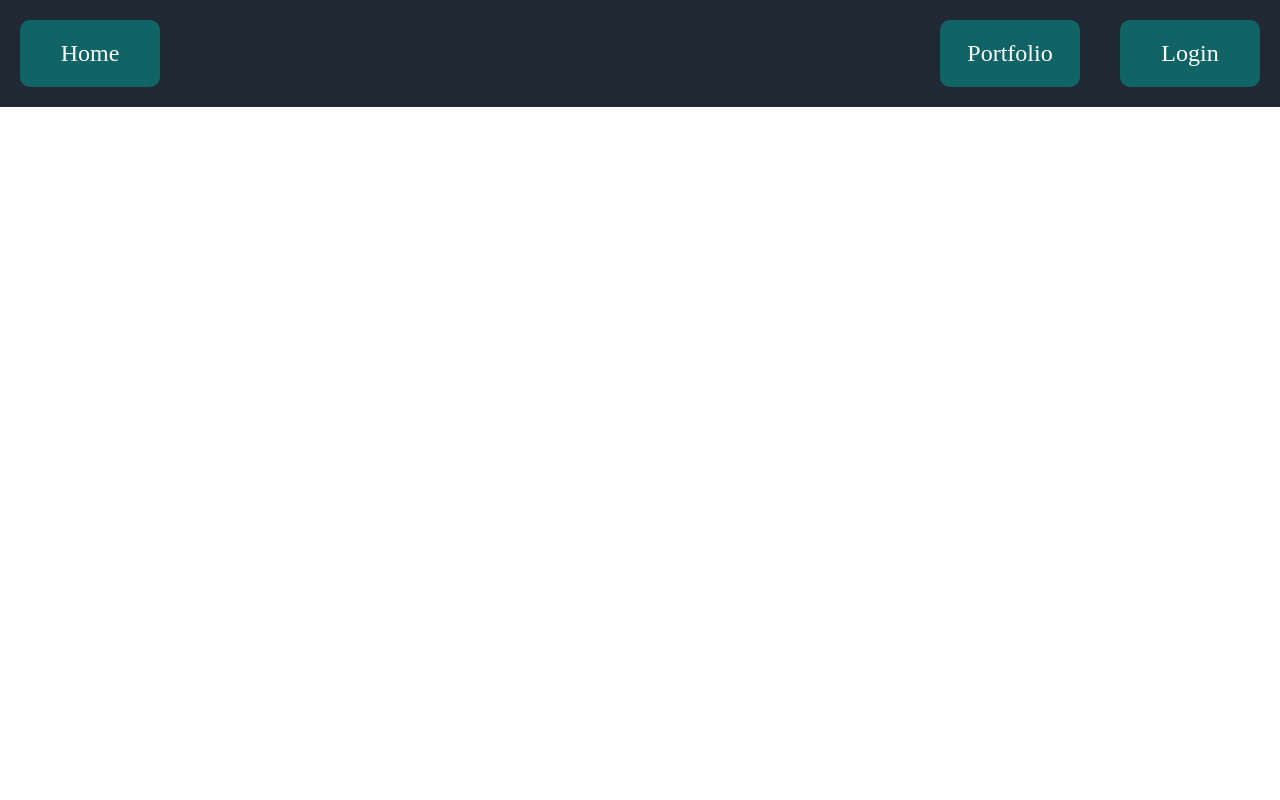
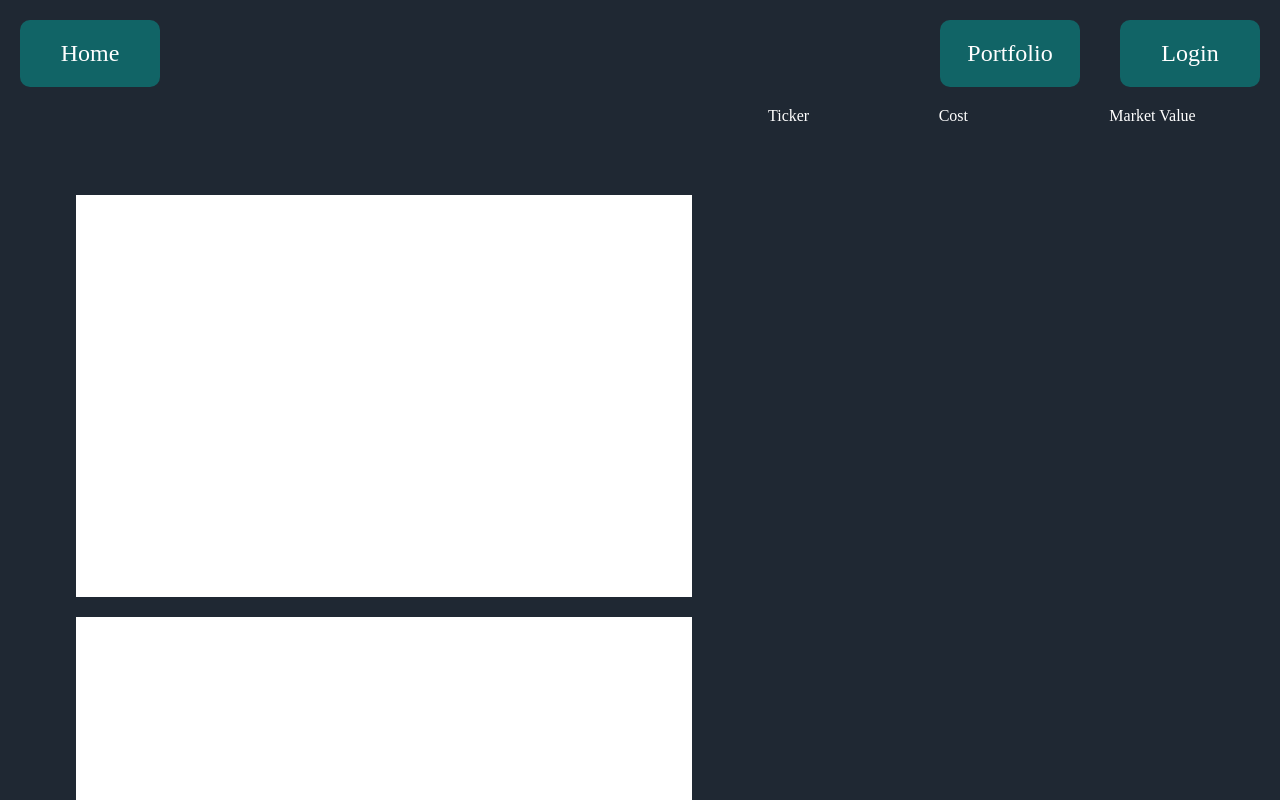
Before and after one commit to danm364/capstoneproject, a React (Create React App) app: page /portfolio in a window 1280 px wide. Shown: the top 800 px of the page. Built offline with nearby package versions, Linux system fonts and the light colour scheme.

Commit message:
Add portfolio page

```diff
--- a/src/App.js
+++ b/src/App.js
@@ -1,7 +1,8 @@
 import React, {useState} from 'react';
 import './scss/main.css';
 import Login from './components/Login';
-import Pricing from './components/pricing';
+import Pricing from './components/Pricing';
+import Portfolio from './components/Portfolio';
 import {Routes, Route, Link} from 'react-router-dom';
 
 function App() {
@@ -21,6 +22,7 @@ function App() {
       <Routes>
         <Route path="/" element={<Pricing />} />
         <Route path="/login" element={<Login />} />
+        <Route path="/portfolio" element={<Portfolio />} />
       </Routes>
     </div>
   );
--- /dev/null
+++ b/src/components/Portfolio.js
@@ -0,0 +1,29 @@
+import React from "react";
+
+
+
+
+
+const Portfolio = () => {
+    return (
+
+        <div className="portfolio__section">
+            <div className="portfolio__container">
+                <div className="portfolio__graphs"></div>
+                <div className="portfolio__graphs"></div>
+            </div>
+            <div className="portfolio__holdings">
+                <div className="portfolio__headers">
+                    <div>Ticker</div>
+                    <div>Cost</div>
+                    <div>Market Value</div>
+                </div>
+
+
+            </div>
+        </div>
+
+    )
+}
+
+export default Portfolio
--- a/src/scss/main.css
+++ b/src/scss/main.css
@@ -51,24 +51,30 @@
   -moz-column-gap: 50px;
        column-gap: 50px;
   row-gap: 100px;
-  align-items: center;
+  align-items: start;
   flex-wrap: wrap;
   justify-content: space-around;
+  height: 100vh;
+  padding-top: 100px;
+  padding-bottom: 50px;
 }
 .pricing__card {
   border: 5px solid #2c3531;
-  background-color: #ffcb9a;
+  background-color: #1F2833;
   width: 80%;
-  max-width: 430px;
+  max-width: 350px;
   text-align: center;
   display: flex;
   flex-direction: column;
+}
+.pricing__card * {
+  color: white;
 }
 .pricing__btn {
   width: 20%;
   height: 2rem;
   border-radius: 2px;
-  color: #ffcb9a;
+  color: white;
   background-color: #116466;
 }
 .pricing__info-list {
@@ -82,7 +88,7 @@
   vertical-align: bottom;
 }
 .pricing__info-item:first-child {
-  border-top: 5px solid black;
+  border-top: 5px solid #116466;
   margin: 0 20px;
   padding-top: 25px;
 }
@@ -166,8 +172,40 @@
   align-items: center;
 }
 
+.portfolio__section {
+  height: 1000px;
+  background-color: #1F2833;
+  display: flex;
+}
+.portfolio__container {
+  background-color: #1F2833;
+  width: 60vw;
+  height: 100%;
+  display: flex;
+  flex-direction: column;
+  justify-content: center;
+  align-items: center;
+  row-gap: 20px;
+}
+.portfolio__graphs {
+  width: 80%;
+  height: 400px;
+  border: 1px solid white;
+  background-color: white;
+}
+.portfolio__headers {
+  display: flex;
+  width: 40vw;
+}
+.portfolio__headers * {
+  flex: 33%;
+  color: white;
+}
+
 body {
   margin: 0;
   box-sizing: border-box;
   color: #2c3531;
+  width: 100%;
+  height: 100%;
 }/*# sourceMappingURL=main.css.map */
--- a/src/scss/main.scss
+++ b/src/scss/main.scss
@@ -2,9 +2,11 @@
 @use "./partials/pricing" as *;
 @use "./partials/variables" as *;
 @use "./partials/login" as *;
-
+@use "./partials/portfolio" as *;
 body {
     margin: 0;
     box-sizing: border-box;
     color: $secondary-color;
+    width: 100%;
+    height: 100%;
 }
--- a/src/scss/partials/_navbar.scss
+++ b/src/scss/partials/_navbar.scss
@@ -4,7 +4,7 @@
     display: flex;
     list-style: none;
     justify-content: space-between;
-    background-color: $navbar-color;
+    background-color: $primary-bg;
     margin: 0;
     flex-direction: column;
     padding: 0;
--- /dev/null
+++ b/src/scss/partials/_portfolio.scss
@@ -0,0 +1,40 @@
+@use "./variables" as *;
+
+.portfolio {
+
+
+    &__section {
+        height: 1000px;
+        background-color: $primary-bg;
+        display: flex;
+    }
+
+    &__container {
+        background-color: $primary-bg;
+        width: 60vw;
+        height: 100%;
+        display: flex;
+        flex-direction: column;
+        justify-content: center;
+        align-items: center;
+        row-gap: 20px;
+   }
+
+   &__graphs {
+        width: 80%;
+        height: 400px;
+        border: 1px solid white;
+        background-color: white;
+   }
+
+   &__headers {
+    display: flex;
+    width: 40vw;
+
+    & * {
+        flex: 33%;
+        color: white;
+    }
+   }
+
+}
--- a/src/scss/partials/_variables.scss
+++ b/src/scss/partials/_variables.scss
@@ -6,4 +6,4 @@ $secondary-color:#2c3531;
 $third-color:#ffcb9a;
 $bg-color: #F8F8F8;
 $white-text: white;
-$navbar-color: #1F2833;
+$primary-bg: #1F2833;
```
Also changed, not shown: src/scss/partials/_pricing.scss (+11 -5 lines), 1 other file (tests, documents, lock files or other folders).
